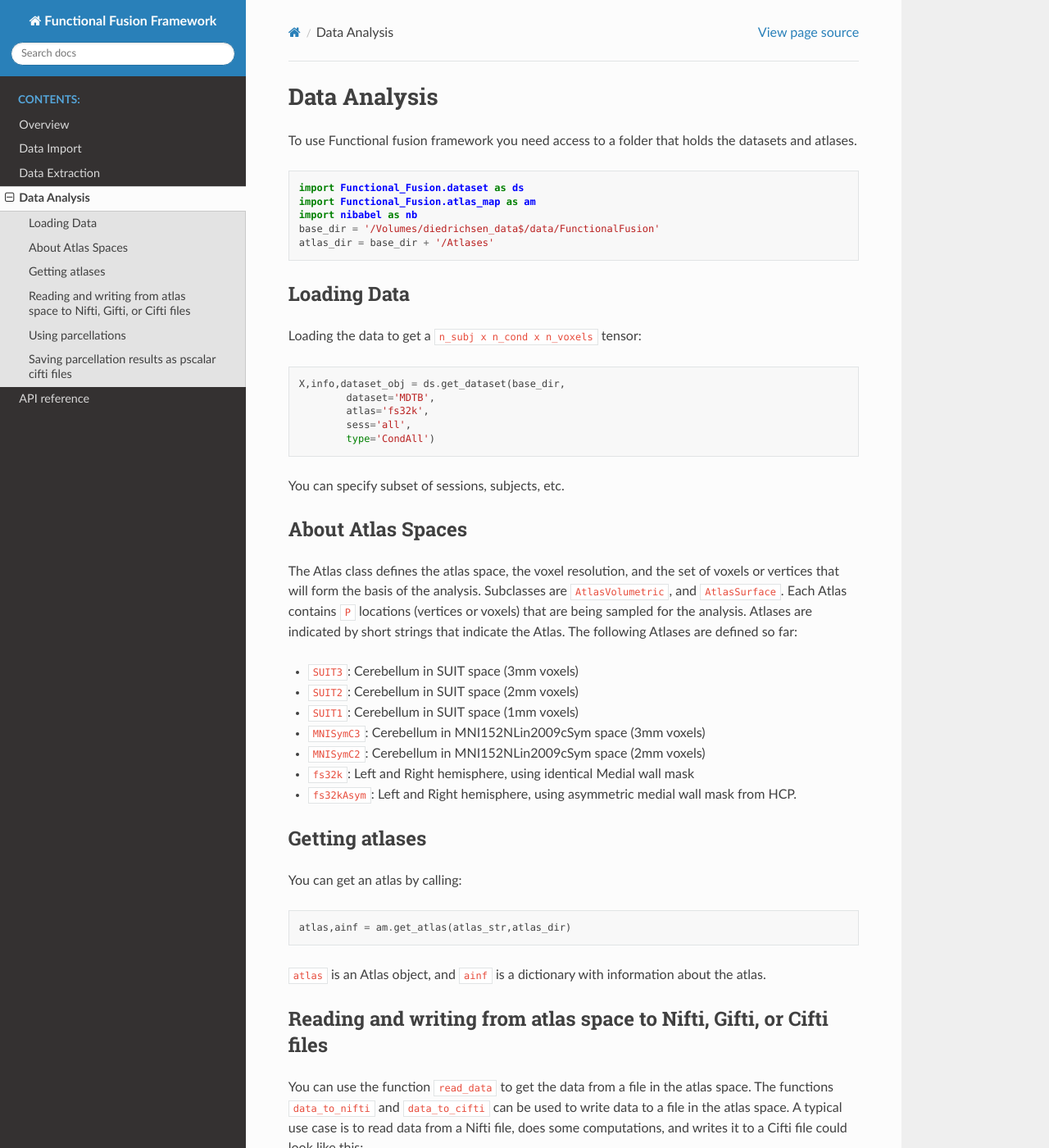
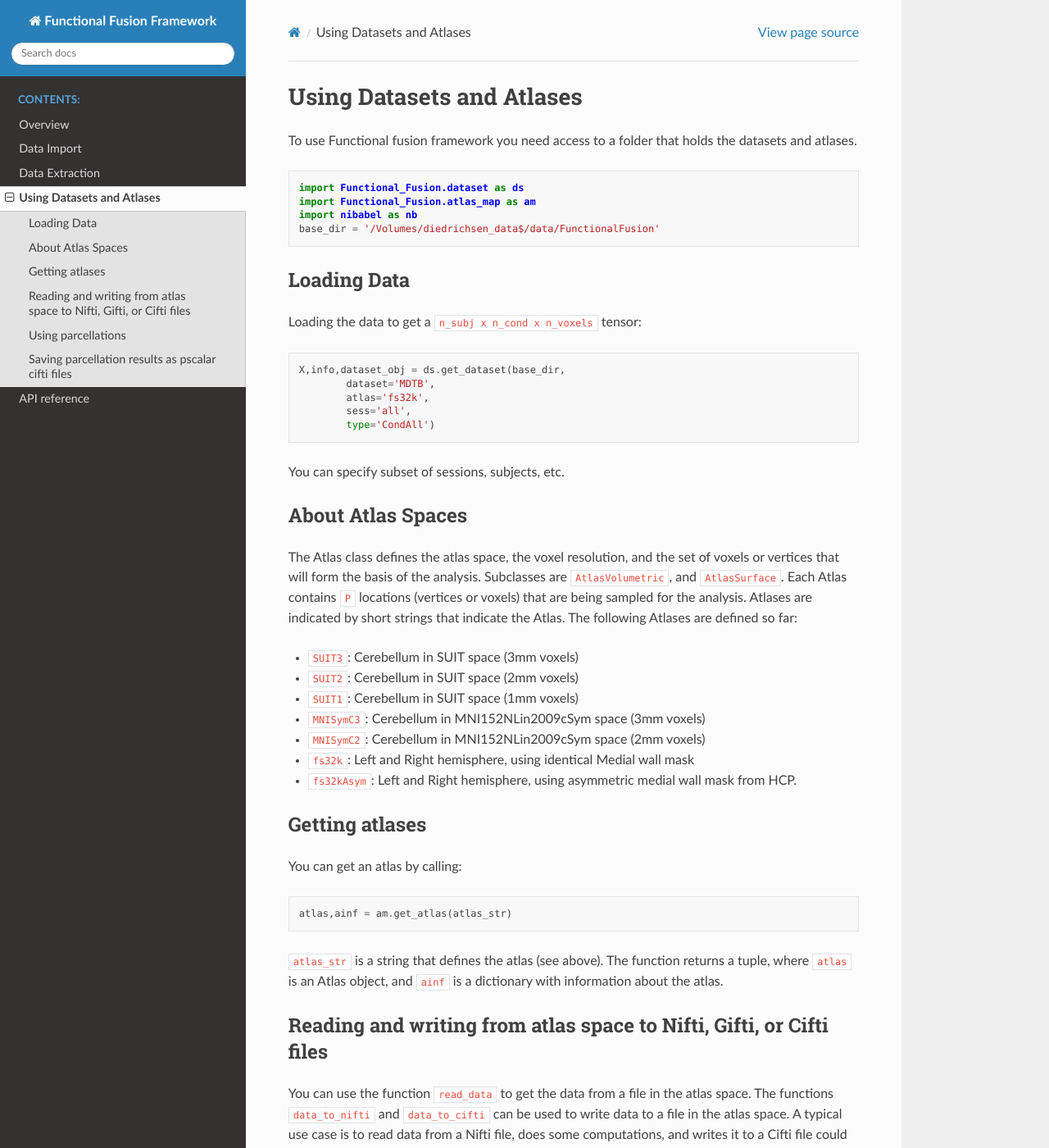
Before and after one commit to DiedrichsenLab/Functional_Fusion, a Sphinx documentation site: the page built from docs/analyze.rst, in a window 1280 px wide and 1400 px high. Shown: the whole window at 82% size. Built offline with Sphinx 7.4.7 and the Read the Docs theme 2.0.0, drawn with Linux system fonts in a browser that asks for light colours.

Commit message:
Documentation

```diff
--- a/docs/analyze.rst
+++ b/docs/analyze.rst
@@ -1,5 +1,5 @@
-Data Analysis
-#############
+Using Datasets and Atlases
+##########################
 
 To use Functional fusion framework you need access to a folder that holds the datasets and atlases.
 
@@ -9,7 +9,6 @@ To use Functional fusion framework you need access to a folder that holds the da
     import Functional_Fusion.atlas_map as am
     import nibabel as nb
     base_dir = '/Volumes/diedrichsen_data$/data/FunctionalFusion'
-    atlas_dir = base_dir + '/Atlases'
 
 
 Loading Data
@@ -48,9 +47,9 @@ You can get an atlas by calling:
 
 .. code-block:: python
 
-    atlas,ainf = am.get_atlas(atlas_str,atlas_dir)
+    atlas,ainf = am.get_atlas(atlas_str)
 
-``atlas`` is an Atlas object, and ``ainf`` is a dictionary with information about the atlas.
+``atlas_str`` is a string that defines the atlas (see above). The function returns a tuple, where ``atlas`` is an Atlas object, and ``ainf`` is a dictionary with information about the atlas.
 
 
 Reading and writing from atlas space to Nifti, Gifti, or Cifti files
@@ -63,7 +62,7 @@ A typical use case is to read data from a Nifti file, does some computations, an
 .. code-block:: python
 
     # Get the atlas
-    atlas,ainf = am.get_atlas('SUIT3',atlas_dir)
+    atlas,ainf = am.get_atlas('SUIT3')
     # Read data from Nifti file using linear interpolation (1)
     X = atlas.read_data('my_nift_file',interpolation=1)
     # Do some computations
```
